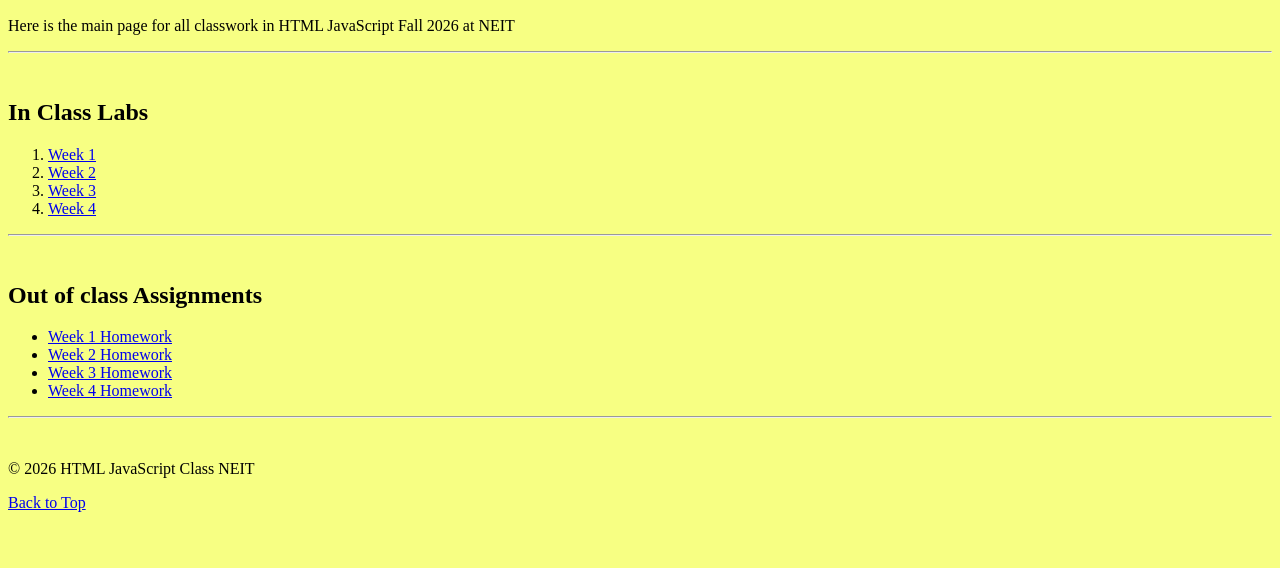
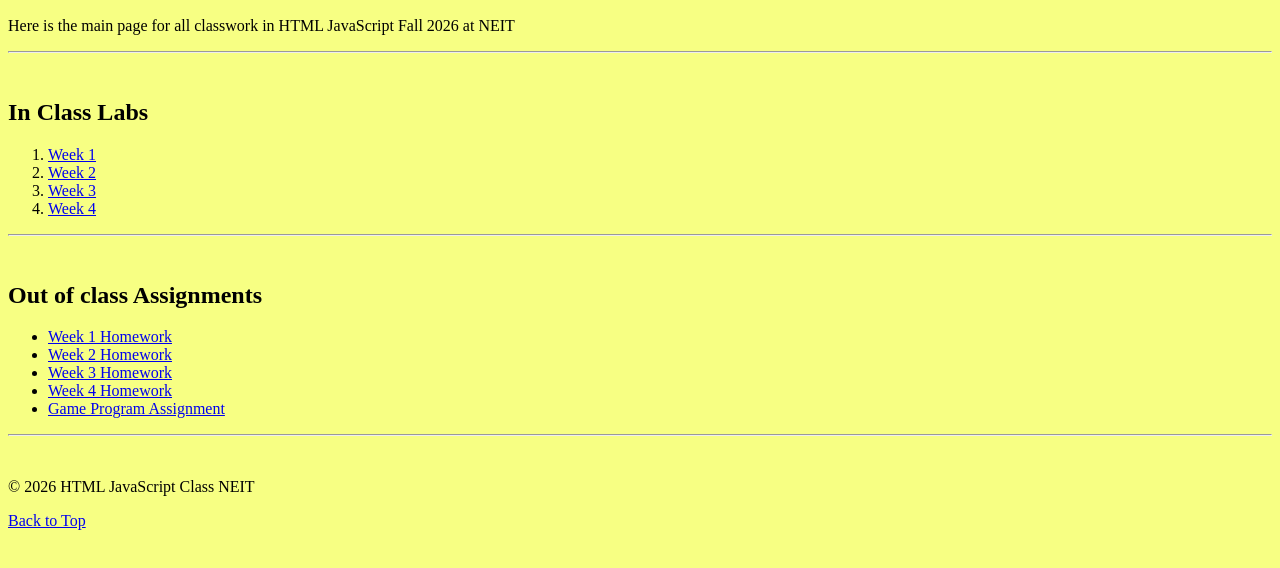
Before and after one commit to LukeFont/html-javascriptFall2026, a plain HTML site: page index.html in a window 1280 px wide. Shown: the part 110-678 px from the top of the page. Drawn offline with Linux system fonts and the light colour scheme.

Commit message:
game program assignment link to main page

```diff
--- a/index.html
+++ b/index.html
@@ -33,6 +33,7 @@
             <li><a href="week-2/assignment/index.html">Week 2 Homework</a></li>
             <li><a href="week-3/d1_assignment/index.html">Week 3 Homework</a></li>
             <li><a href="week-4/w4_pickup/index.html">Week 4 Homework</a></li>
+            <li><a href="week-6/week6-game-program/index.html">Game Program Assignment</a></li>
        </ul>
        <hr>
        <br>
```
